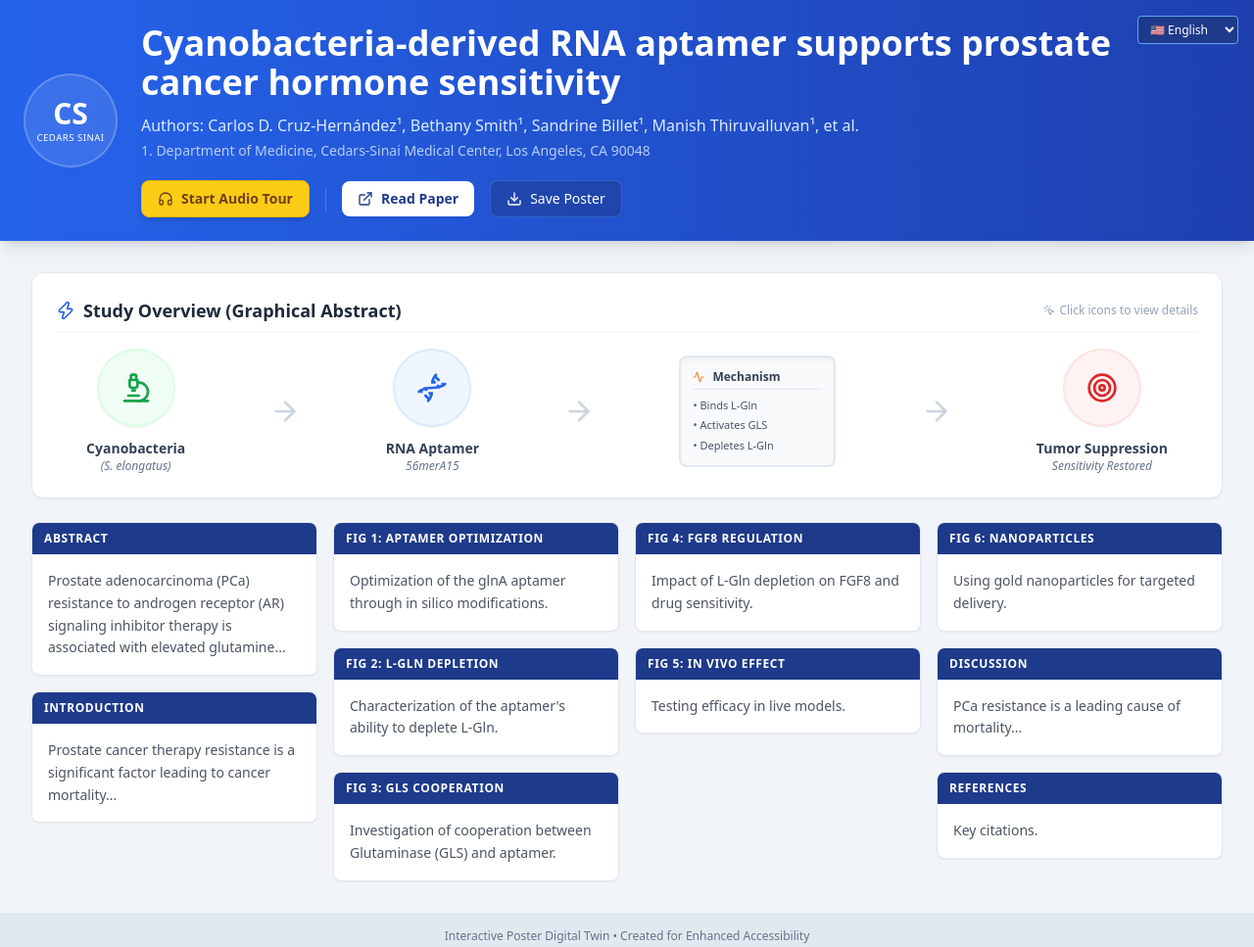
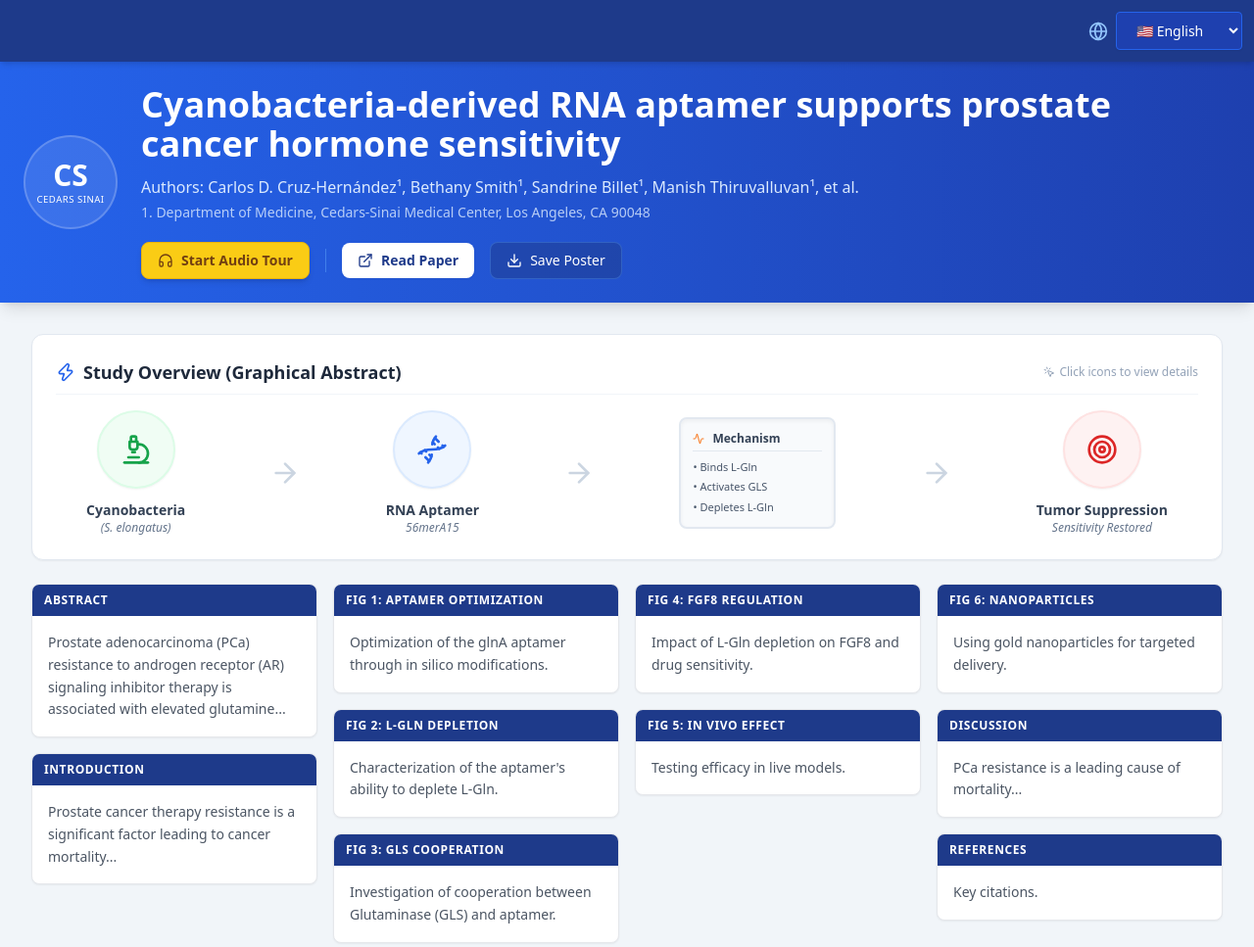
Before and after one commit to cdcruzher/Gln-Cyanobacteria-Poster-Nature2025, a plain HTML site: page index.html in a window 1280 px wide. Shown: the top 967 px of the page at 98% size. Drawn offline with nearby package versions, Linux system fonts and the light colour scheme.

Commit message:
Refactor language selector and update image paths
Updated language selector styles and fixed image paths.

```diff
--- a/index.html
+++ b/index.html
@@ -41,12 +41,12 @@
 </head>
 <body class="bg-slate-100 text-slate-900 font-sans min-h-screen flex flex-col">
 
-    <!-- Header -->
-    <header class="bg-gradient-to-r from-blue-600 to-blue-800 text-white p-6 shadow-lg relative">
-        <!-- Language Selector (Top Right) -->
-        <div class="absolute top-4 right-4 z-20">
+    <!-- Language Bar (Separate row to prevent overlap) -->
+    <div class="bg-blue-900 text-white p-3 flex justify-end items-center shadow-md z-30">
+        <div class="flex items-center gap-2">
+            <i data-lucide="globe" class="w-5 h-5 text-blue-300"></i>
             <select id="lang-select" onchange="changeLanguage(this.value)"
-                    class="bg-blue-900 text-white text-xs py-1 px-2 rounded border border-blue-400 focus:outline-none focus:border-white">
+                    class="bg-blue-800 text-white text-sm font-medium py-2 px-4 rounded border border-blue-600 focus:outline-none focus:border-blue-400 hover:bg-blue-700 transition-colors cursor-pointer shadow-sm">
                 <option value="en">🇺🇸 English</option>
                 <option value="es">🇪🇸 Español</option>
                 <option value="de">🇩🇪 Deutsch</option>
@@ -55,8 +55,11 @@
                 <option value="ja">🇯🇵 日本語</option>
             </select>
         </div>
+    </div>
 
-        <div class="max-w-7xl mx-auto flex flex-col md:flex-row gap-6 items-start md:items-center mt-6 md:mt-0">
+    <!-- Main Header -->
+    <header class="bg-gradient-to-r from-blue-600 to-blue-800 text-white p-6 shadow-lg">
+        <div class="max-w-7xl mx-auto flex flex-col md:flex-row gap-6 items-start md:items-center">
             <!-- Logo -->
             <div class="hidden md:flex flex-col items-center justify-center w-24 h-24 bg-white/10 rounded-full border-2 border-white/20 shrink-0">
                 <div class="text-3xl font-bold">CS</div>
@@ -85,7 +88,7 @@
                        class="inline-flex items-center gap-2 bg-white text-blue-900 hover:bg-blue-50 px-4 py-2 rounded-lg text-sm font-bold shadow-sm transition-all hover:scale-105">
                         <i data-lucide="external-link" class="w-4 h-4"></i> <span id="btn-read">Read Paper</span>
                     </a>
-                    <a href="images/poster-annotated.jpg" download="poster-annotated.jpg"
+                    <a href="poster-annotated.jpg" download="poster-annotated.jpg"
                        class="inline-flex items-center gap-2 bg-blue-900/50 hover:bg-blue-900/70 text-white px-4 py-2 rounded-lg text-sm font-medium border border-blue-400/30 transition-all hover:border-blue-300">
                         <i data-lucide="download" class="w-4 h-4"></i> <span id="btn-save">Save Poster</span>
                     </a>
@@ -111,7 +114,7 @@
             </div>
 
             <div class="flex flex-col md:flex-row items-center justify-around gap-6 text-center">
-                <!-- GA Steps (Static Icons, Dynamic Text) -->
+                <!-- GA Steps -->
                 <div onclick="openModal('fig1')" class="flex flex-col items-center group cursor-pointer relative transition-transform hover:scale-105">
                     <div class="w-20 h-20 bg-green-50 border-2 border-green-100 rounded-full flex items-center justify-center mb-3 group-hover:border-green-400 group-hover:shadow-md transition-all shadow-sm">
                         <i data-lucide="microscope" class="w-8 h-8 text-green-600"></i>
@@ -230,7 +233,7 @@
                 nextStep: "Please continue by clicking on",
                 tourEnd: "You have reached the end of the tour. Thank you for viewing.",
                 missingImg: "Image not found",
-                placeImg: "Please ensure file exists in images/ folder"
+                placeImg: "Please ensure file exists in root folder (same as index.html)"
             },
             es: {
                 title: "El aptámero de ARN derivado de cianobacterias apoya la sensibilidad hormonal del cáncer de próstata",
@@ -254,7 +257,7 @@
                 nextStep: "Por favor continúe haciendo clic en",
                 tourEnd: "Ha llegado al final del recorrido. Gracias por ver.",
                 missingImg: "Imagen no encontrada",
-                placeImg: "Asegúrese de que el archivo exista en la carpeta images/"
+                placeImg: "Asegúrese de que el archivo exista en la misma carpeta que index.html"
             },
             de: {
                 title: "Cyanobakterien-abgeleitetes RNA-Aptamer unterstützt die Hormonsensitivität bei Prostatakrebs",
@@ -278,7 +281,7 @@
                 nextStep: "Bitte fahren Sie fort, indem Sie auf klicken",
                 tourEnd: "Sie haben das Ende der Tour erreicht. Danke fürs Zuschauen.",
                 missingImg: "Bild nicht gefunden",
-                placeImg: "Datei muss im Ordner images/ sein"
+                placeImg: "Datei muss im selben Ordner wie index.html sein"
             },
             fr: {
                 title: "L'aptamère d'ARN dérivé de cyanobactéries soutient la sensibilité hormonale du cancer de la prostate",
@@ -302,7 +305,7 @@
                 nextStep: "Veuillez continuer en cliquant sur",
                 tourEnd: "Vous avez atteint la fin de la visite. Merci.",
                 missingImg: "Image non trouvée",
-                placeImg: "Vérifiez le dossier images/"
+                placeImg: "Vérifiez le dossier racine"
             },
             zh: {
                 title: "蓝细菌来源的RNA适配体支持前列腺癌激素敏感性",
@@ -326,7 +329,7 @@
                 nextStep: "请继续点击",
                 tourEnd: "您已到达导览终点。谢谢观看。",
                 missingImg: "未找到图片",
-                placeImg: "请确保文件在 images/ 文件夹中"
+                placeImg: "请确保文件在根文件夹中"
             },
             ja: {
                 title: "シアノバクテリア由来RNAアプタマーは前立腺癌のホルモン感受性を支持する",
@@ -350,7 +353,7 @@
                 nextStep: "次をクリックしてください：",
                 tourEnd: "ツアーの終わりに達しました。ご覧いただきありがとうございます。",
                 missingImg: "画像が見つかりません",
-                placeImg: "images/フォルダを確認してください"
+                placeImg: "ルートフォルダを確認してください"
             }
         };
 
@@ -446,12 +449,12 @@
 
         // Image Map to ensure correct image is loaded per ID
         const IMG_MAP = {
-            fig1: 'images/fig1.png',
-            fig2: 'images/fig2.png',
-            fig3: 'images/fig3.png',
-            fig4: 'images/fig4.png',
-            fig5: 'images/fig5.png',
-            fig6: 'images/fig6.png'
+            fig1: 'fig1.png',
+            fig2: 'fig2.png',
+            fig3: 'fig3.png',
+            fig4: 'fig4.png',
+            fig5: 'fig5.png',
+            fig6: 'fig6.png'
         };
 
         // --- CORE FUNCTIONS ---
```
